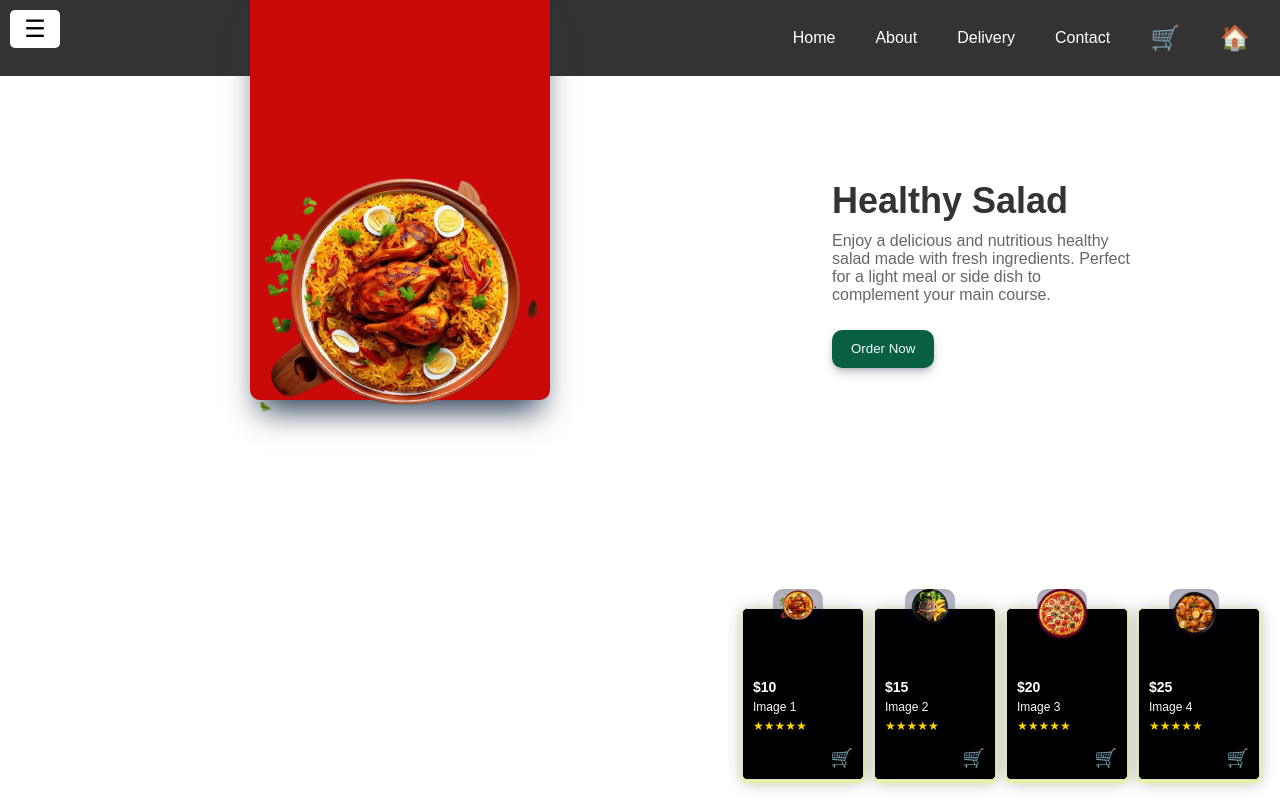
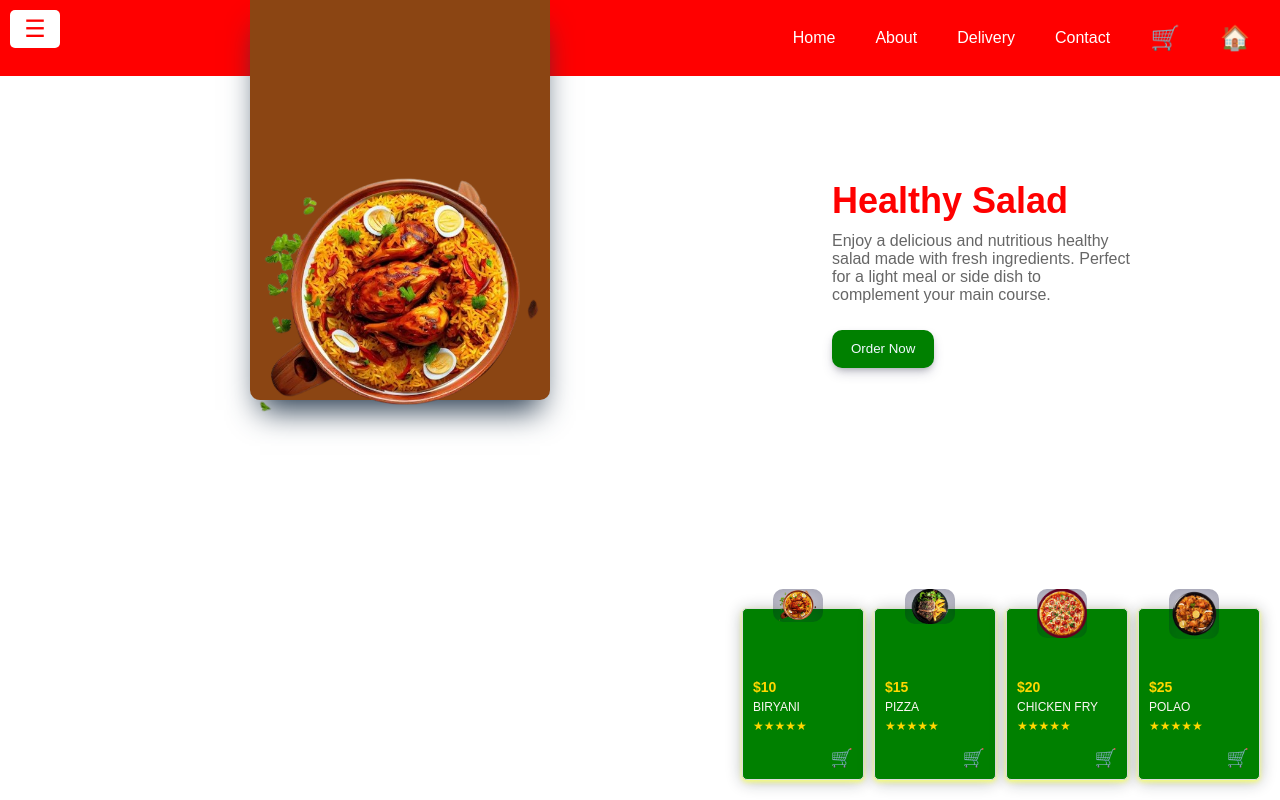
Before and after one commit to studentmeomeogithub/resturaunt-website, a plain HTML site: page index.html in a window 1280 px wide. Drawn offline with Linux system fonts and the light colour scheme.

Commit message:
added colors and text

```diff
--- a/index.css
+++ b/index.css
@@ -1,5 +1,3 @@
-/* Add this to your CSS file */
-
 /* Reset some default styles */
 body, h1, p, ul, li, a {
   margin: 0;
@@ -17,7 +15,7 @@ body {
 .navbar {
   display: flex;
   align-items: center;
-  background-color: #333;
+  background-color: #FF0000; /* Red */
   color: white;
   padding: 10px;
   position: relative;
@@ -55,7 +53,7 @@ body {
 }
 
 .nav-links a:hover {
-  background-color: #575757;
+  background-color: #FFA500; /* Orange */
 }
 
 /* Navigation icons styling */
@@ -70,7 +68,7 @@ body {
 }
 
 .nav-icons .icon:hover {
-  background-color: #575757;
+  background-color: #FFA500; /* Orange */
 }
 
 /* Content styling */
@@ -85,7 +83,7 @@ body {
 .title {
   margin-bottom: 10px;
   font-size: 36px;
-  color: #333;
+  color: #FF0000; /* Red */
 }
 
 .description {
@@ -101,7 +99,6 @@ body {
   display: flex;
   flex-wrap: wrap;
   gap: 10px;
-
 }
 
 .large-image img {
@@ -114,14 +111,13 @@ body {
 
 /* Card styling */
 .card {
-  background-color: #000000;
+  background-color: #008000; /* Green */
   border: 1px solid #ddd;
   border-radius: 5px;
   width: 100px;
   height: 150px;
   padding: 10px;
   position: relative;
-
   box-shadow: rgb(248, 255, 116) 0px 2px 4px 0px, rgba(14, 30, 37, 0.32) 0px 2px 16px 0px;
 }
 
@@ -131,13 +127,14 @@ body {
   right: 40px;
   width: 50px;
   box-shadow: rgba(5, 5, 77, 0.25) 0px 30px 60px -12px inset, rgba(0, 0, 0, 0.3) 0px 18px 36px -18px inset;
-border-radius: 10px;}
+  border-radius: 10px;
+}
 
 .price {
   margin-top: 60px;
   font-weight: bold;
   font-size: 14px;
-  color: #ffffff;
+  color: #FFD700; /* Yellow */
 }
 
 .name {
@@ -160,37 +157,34 @@ border-radius: 10px;}
   color: #333;
 }
 
-
 .rectangle {
-  background-color: rgb(202, 9, 9); /* Choose your preferred color */
+  background-color: #8B4513; /* Brown */
   height: 400px;
   width: 300px;
   border-radius: 0px 0px 10px 10px;
   position: absolute;
   top: 0px;
   left: 250px;
-  z-index: 0; /* Ensure it is below the content */
+  z-index: 0;
   box-shadow: rgb(38, 57, 77) 0px 20px 30px -10px;
+}
 
-
-}
-button{
-  /* padding: 0px; */
+button {
   width: 8vw;
   margin-top: 2vw;
-  /* font-size: 2vw; */
   height: 3vw;
   display: flex;
   justify-content: center;
   align-items: center;
-  font-family:  sans-serif;
-  background-color: rgb(8, 95, 66);
+  font-family: sans-serif;
+  background-color: #008000; /* Green */
   border: none;
   border-radius: 10px;
   color: aliceblue;
   box-shadow: rgba(50, 50, 93, 0.25) 0px 6px 12px -2px, rgba(0, 0, 0, 0.3) 0px 3px 7px -3px;
 }
-button:hover{
+
+button:hover {
   width: 9vw;
   transition: 1s ease-in-out;
   cursor: pointer;
@@ -199,13 +193,13 @@ button:hover{
 /* Menu icon styling */
 .menu-icon {
   position: fixed;
-  top: 10px; /* Adjusted to be below the navbar */
+  top: 10px;
   left: 10px;
   font-size: 24px;
   cursor: pointer;
   z-index: 1001;
-  background-color: #ffffff;
-  color: rgb(0, 0, 0);
+  background-color: #FFFFFF; /* White */
+  color: #FF0000; /* Red */
   padding: 5px;
   border-radius: 5px;
   width: 5vh;
@@ -244,5 +238,5 @@ button:hover{
 }
 
 .menu-item:hover {
-  background-color: #575757;
+  background-color: #FFA500; /* Orange */
 }
--- a/index.html
+++ b/index.html
@@ -63,7 +63,7 @@
     <div class="card">
       <img src="./biryani_palte-removebg-preview.png" alt="Image 1" class="card-image">
       <p class="price">$10</p>
-      <p class="name">Image 1</p>
+      <p class="name">BIRYANI</p>
       <div class="stars">
         &#9733;&#9733;&#9733;&#9733;&#9733;
       </div>
@@ -72,7 +72,7 @@
     <div class="card">
       <img src="./Italian_Cuisine_Pizza_Pasta_Food_Plate_PNG_-_Free_Download-removebg-preview (1).png" alt="Image 2" class="card-image">
       <p class="price">$15</p>
-      <p class="name">Image 2</p>
+      <p class="name">PIZZA</p>
       <div class="stars">
         &#9733;&#9733;&#9733;&#9733;&#9733;
       </div>
@@ -81,7 +81,7 @@
     <div class="card">
       <img src="./2pizza-removebg-preview.png" alt="Image 3" class="card-image">
       <p class="price">$20</p>
-      <p class="name">Image 3</p>
+      <p class="name">CHICKEN FRY</p>
       <div class="stars">
         &#9733;&#9733;&#9733;&#9733;&#9733;
       </div>
@@ -90,7 +90,7 @@
     <div class="card">
       <img src="./biyaniniini-removebg-preview.png" alt="Image 4" class="card-image">
       <p class="price">$25</p>
-      <p class="name">Image 4</p>
+      <p class="name">POLAO</p>
       <div class="stars">
         &#9733;&#9733;&#9733;&#9733;&#9733;
       </div>
```
